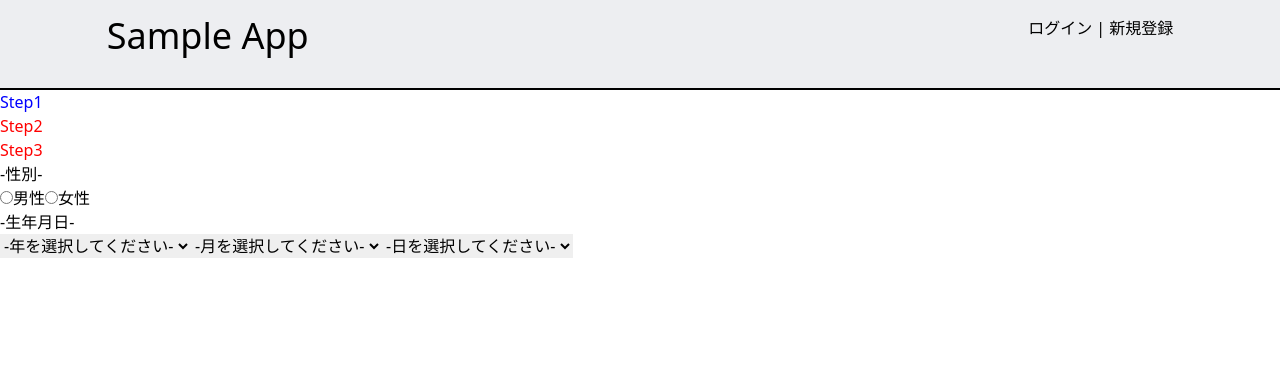
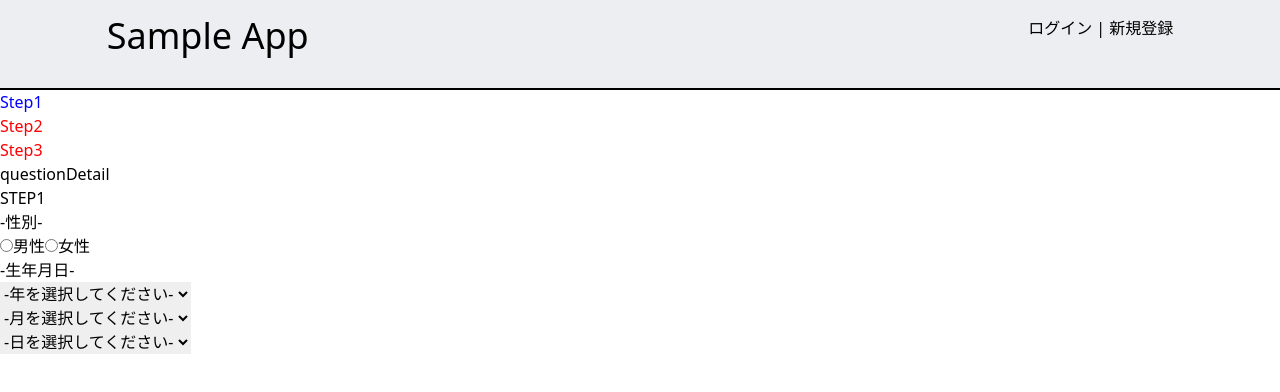
Before and after one commit to KeitaTaniuchi/react-form, a React (Create React App) app: page /step1 in a window 1280 px wide. Shown: the top 392 px of the page. Built offline with nearby package versions, Linux system fonts and the light colour scheme.

Commit message:
外枠のコードを追加(完成度60%)

```diff
--- a/src/components/atoms/Buttons/RadioButton.tsx
+++ b/src/components/atoms/Buttons/RadioButton.tsx
@@ -2,13 +2,13 @@ import React from 'react';
 import RadioButtonType from 'types/radioButton';
 
 type Props = {
-  className: string;
   options: RadioButtonType;
   name: string;
   onChange: React.ChangeEventHandler<HTMLInputElement>;
+  className: string;
 };
 
-const RadioButton: React.FC<Props> = ({ className, options, name, onChange }) => {
+const RadioButton: React.FC<Props> = ({ options, name, onChange, className }) => {
   return (
     <form>
       {options.map((option, index) => (
--- a/src/components/atoms/DropDownList.tsx
+++ b/src/components/atoms/DropDownList.tsx
@@ -9,11 +9,13 @@ type Props = {
 
 const DropDownList: React.FC<Props> = ({ className, name, options }) => {
   return (
-    <select name={name}>
-      {options.map((option, index) => (
-        <option key={index}>{option.label}</option>
-      ))}
-    </select>
+    <form>
+      <select name={name}>
+        {options.map((option, index) => (
+          <option key={index}>{option.label}</option>
+        ))}
+      </select>
+    </form>
   );
 };
 
--- /dev/null
+++ b/src/components/atoms/QuestionOuterBorderRelation/OuterBorder.tsx
@@ -0,0 +1,12 @@
+import React from 'react';
+
+type Props = {
+  className: string;
+  children: React.ReactNode;
+};
+
+const QuestionOuterBorder: React.FC<Props> = ({ className, children }) => {
+  return <div className={className}>{children}</div>;
+};
+
+export default QuestionOuterBorder;
--- /dev/null
+++ b/src/components/atoms/QuestionOuterBorderRelation/QuestionDetail.tsx
@@ -0,0 +1,16 @@
+import React from 'react';
+
+type Props = {
+  className: string;
+  questionDetail: string;
+};
+
+const QuestionDetail: React.FC<Props> = ({ className, questionDetail }) => {
+  return (
+    <div className={className}>
+      <p>questionDetail</p>
+    </div>
+  );
+};
+
+export default QuestionDetail;
--- /dev/null
+++ b/src/components/atoms/QuestionOuterBorderRelation/StepNumber.tsx
@@ -0,0 +1,16 @@
+import React from 'react';
+
+type Props = {
+  className: string;
+  stepNumber: number;
+};
+
+const StepNumber: React.FC<Props> = ({ className, stepNumber }) => {
+  return (
+    <span className={className}>
+      <p>{`STEP${stepNumber}`}</p>
+    </span>
+  );
+};
+
+export default StepNumber;
--- /dev/null
+++ b/src/components/molecules/QuestionOuterBorder.tsx
@@ -0,0 +1,23 @@
+import React from 'react';
+import OuterBorder from 'components/atoms/QuestionOuterBorderRelation/OuterBorder';
+import QuestionDetail from 'components/atoms/QuestionOuterBorderRelation/QuestionDetail';
+import StepNumber from 'components/atoms/QuestionOuterBorderRelation/StepNumber';
+
+type Props = {
+  className: string;
+  children: React.ReactNode;
+};
+
+const QuestionOuterBorder: React.FC<Props> = ({ className, children }) => {
+  return (
+    <div className={className}>
+      <OuterBorder className={'outerBorder'}>
+        <QuestionDetail className={'QuestionDetail'} questionDetail={'test'}></QuestionDetail>
+        <StepNumber className={'stepNumber'} stepNumber={1} />
+        {children}
+      </OuterBorder>
+    </div>
+  );
+};
+
+export default QuestionOuterBorder;
--- a/src/components/pages/Step1.tsx
+++ b/src/components/pages/Step1.tsx
@@ -1,12 +1,15 @@
 import React from 'react';
+import QuestionOuterBorder from 'components/molecules/QuestionOuterBorder';
 import Step1Q1 from 'components/molecules/Step1Q1';
 import Step1Q2 from 'components/molecules/Step1Q2';
 
 const Step1 = () => {
   return (
     <>
-      <Step1Q1 className='step1Q1' />
-      <Step1Q2 className='step1Q2' />
+      <QuestionOuterBorder className='step2Q1'>
+        <Step1Q1 className='step1Q1' />
+        <Step1Q2 className='step1Q2' />
+      </QuestionOuterBorder>
     </>
   );
 };
```
